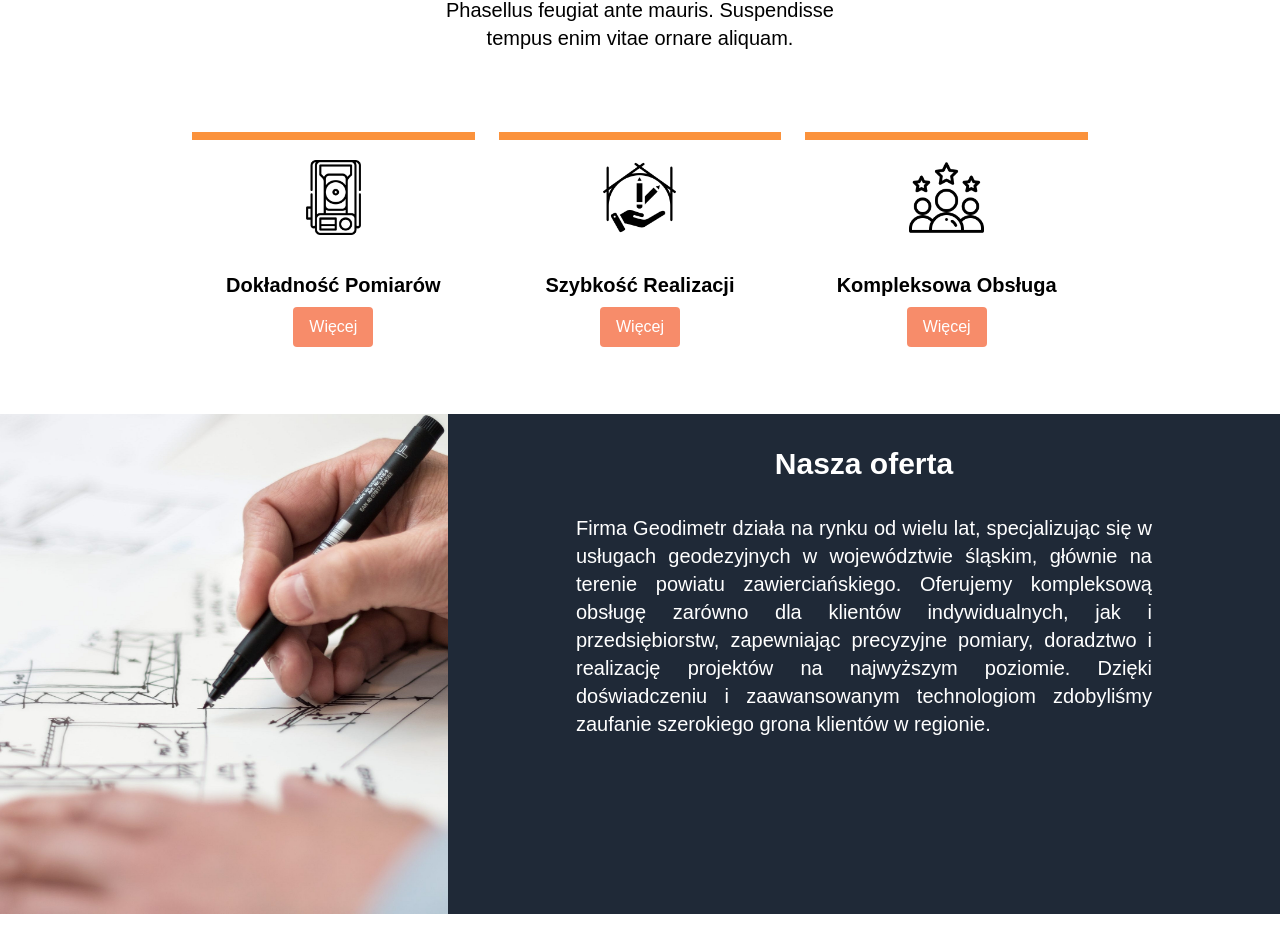
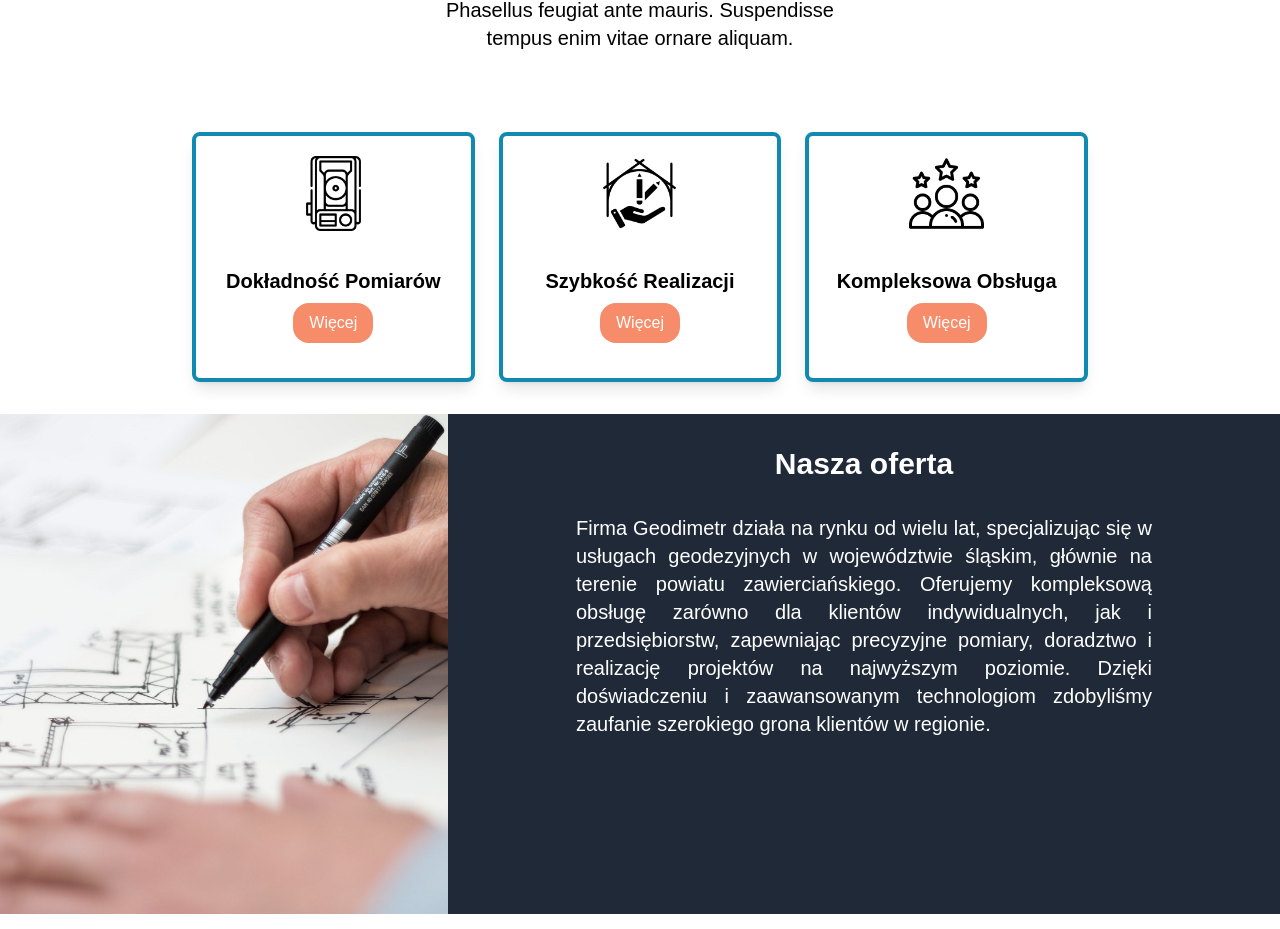
Before and after one commit to szymcze578/New-Frontend-Vue.js---page-for-Surveyor-company, a Vue app: page / in a window 1280 px wide. Shown: the part 1180-2109 px from the top of the page. Built offline with nearby package versions, Linux system fonts and the light colour scheme; what @fawmi/vue-google-maps, vue3-typed-js would draw is missing.

Commit message:
Info tile improvement

```diff
--- a/src/components/InformationTile.vue
+++ b/src/components/InformationTile.vue
@@ -1,5 +1,6 @@
 <template>
-  <div class="flex flex-col min-h-[250px] h-fit text-justify items-center border-t-8 border-orange-400">
+  <div class="flex flex-col min-h-[250px] h-fit text-justify rounded-lg shadow-lg items-center border-4 border-second hover:border-8 hover:border-first transition-all"
+      @mouseleave="showDescription=false">
       <div class="m-5 w-[75px]">
         <img :src="information.link" :alt="information.title" class="object-cover" />
       </div>
@@ -13,7 +14,7 @@
           </div>
         </transition>
         <button
-          class="mt-2 px-4 py-2 bg-first w-fit text-white rounded hover:bg-orange-500"
+          class="mt-2 px-4 py-2 bg-first w-fit text-white rounded-2xl hover:bg-second transition-colors duration-300"
           @click="toggleDescription"
         >
           {{ showDescription ? 'Mniej' : 'Więcej' }}
```
